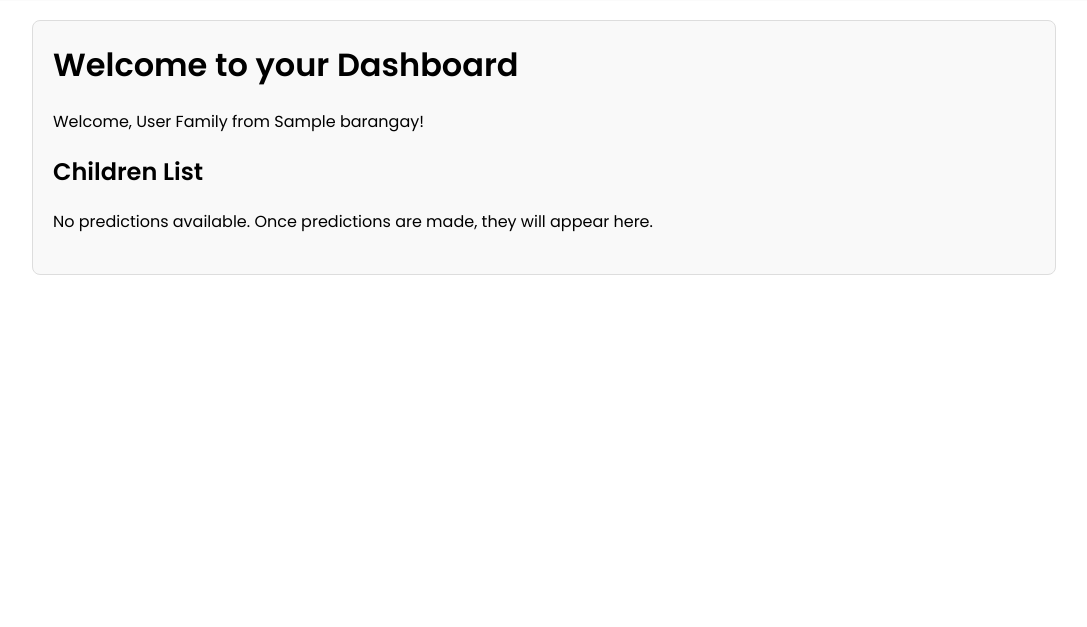
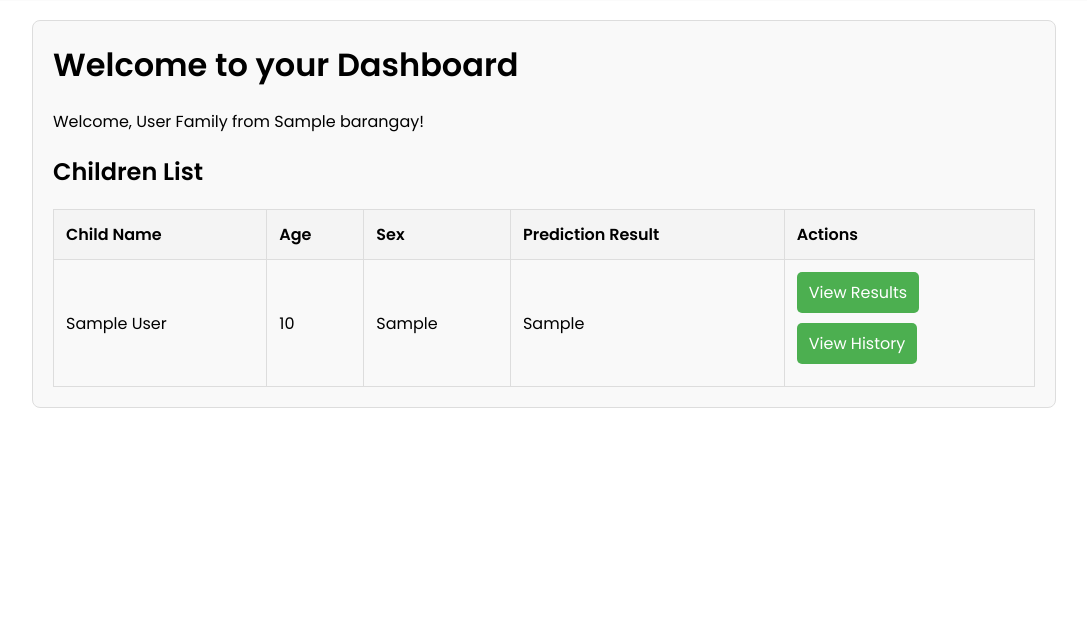
Before and after one commit to moonBSIS/MMIS-FINAL-DEFENSE, a Flask app: page /user/dashboard in a window 1280 px wide. Shown: the part 70-697 px from the top of the page, without its empty margins (96-1183 px from the left). Run offline with Flask 3, Linux system fonts and the light colour scheme; the visitor is signed in with stand-in values (Sample User, id 1); tables that the repository leaves empty hold one stand-in row (values such as "Sample post"); parts of the project's set-up code (start-up, migrations or seed data) failed here and were passed over.

Commit message:
Update home.html

```diff
--- a/templates/System4/home.html
+++ b/templates/System4/home.html
@@ -97,7 +97,7 @@
       </p>
 
       <h2>Children List</h2>
-      {% if predictions %}
+      {% if children %}
       <table class="prediction-table">
         <thead>
           <tr>
@@ -109,36 +109,46 @@
           </tr>
         </thead>
         <tbody>
-          {% for prediction in predictions %}
+          {% for child in children %}
           <tr>
+            <td>{{ child.first_name }} {{ child.last_name }}</td>
             <td>
-              {{ prediction.child_first_name }} {{ prediction.child_last_name }}
+              {{ latest_predictions[child.id].age if
+              latest_predictions[child.id] else 'N/A' }}
             </td>
-            <td>{{ prediction.age }}</td>
-            <td>{{ prediction.sex }}</td>
-            <td>{{ prediction.prediction_result|safe }}</td>
             <td>
+              {{ latest_predictions[child.id].sex if
+              latest_predictions[child.id] else 'N/A' }}
+            </td>
+            <td>
+              {{ latest_predictions[child.id].prediction_result|safe if
+              latest_predictions[child.id] else 'N/A' }}
+            </td>
+            <td>
+              {% if latest_predictions[child.id] %}
               <a
-                href="{{ url_for('userViewResults', prediction_id=prediction.id) }}"
+                href="{{ url_for('userViewResults', prediction_id=latest_predictions[child.id].id) }}"
                 class="btn-download"
-                >View Results</a
               >
+                View Results
+              </a>
               <br />
               <a
-                href="{{ url_for('userResultsHistory', child_id=prediction.child_id) }}"
+                href="{{ url_for('userResultsHistory', child_id=child.id) }}"
                 class="btn-download"
-                >View History</a
               >
+                View History
+              </a>
+              {% else %}
+              <p>N/A</p>
+              {% endif %}
             </td>
           </tr>
           {% endfor %}
         </tbody>
       </table>
       {% else %}
-      <p>
-        No predictions available. Once predictions are made, they will appear
-        here.
-      </p>
+      <p>No children found. Please add children to view predictions.</p>
       {% endif %}
     </div>
 
```
